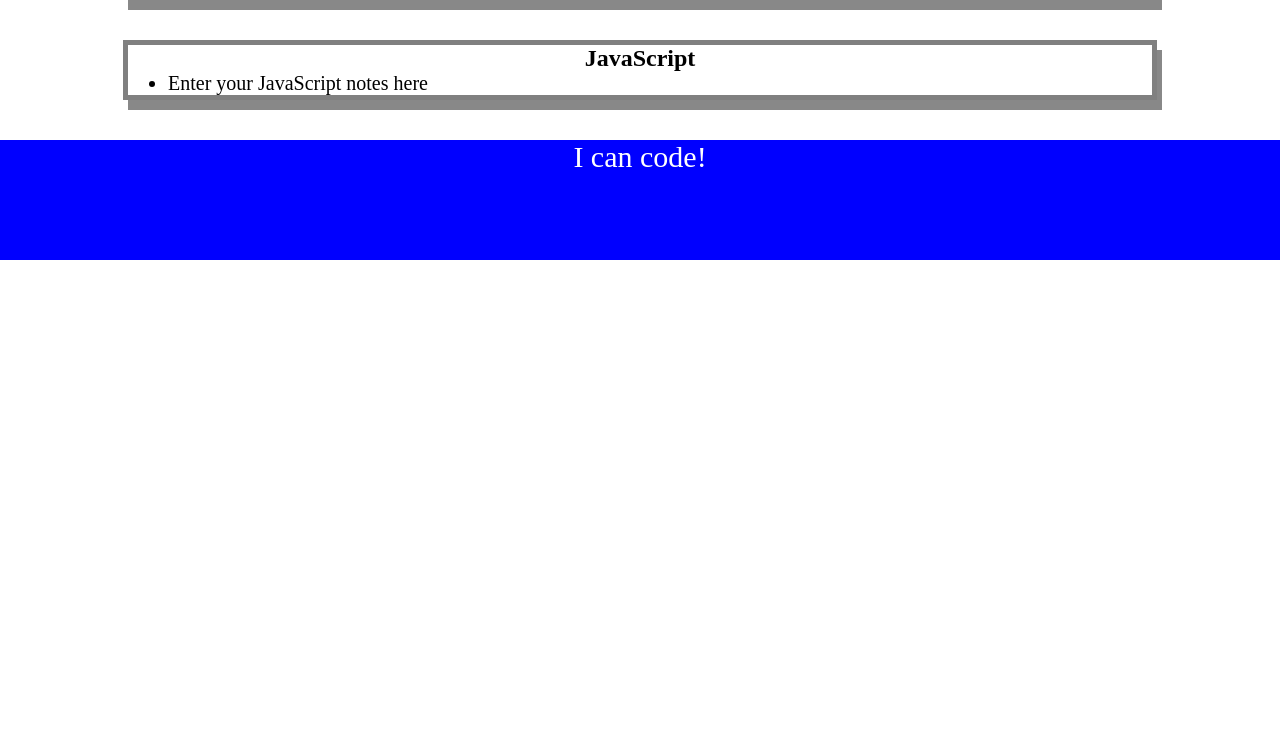
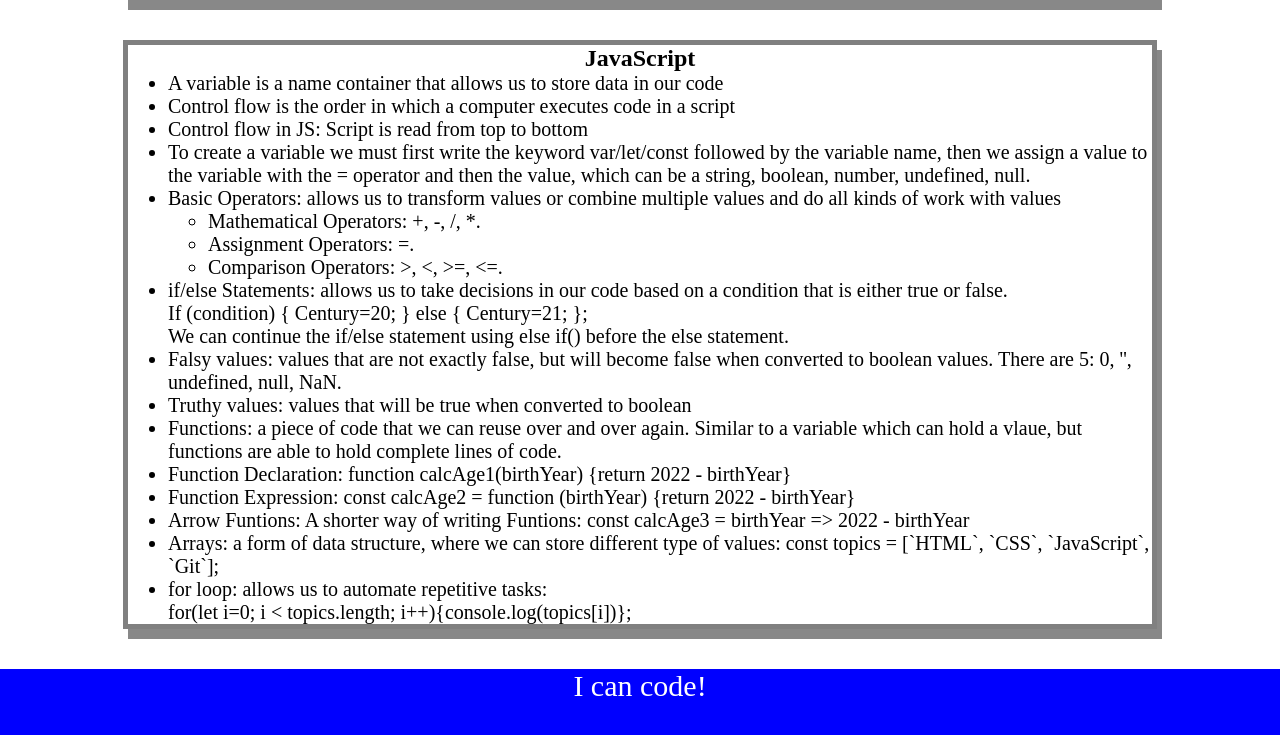
Before and after one commit to renfunny/Prework-Study-Guide, a plain HTML site: page index.html in a window 1280 px wide. Shown: the part 1340-2075 px from the top of the page. Before the commit the page ends 1600 px from the top, so only its background shows below. Drawn offline with Linux system fonts and the light colour scheme; files whose address does not match are found by name.

Commit message:
Added a funtion to the .js file and some JS notes in the .html file

```diff
--- a/assets/script.js
+++ b/assets/script.js
@@ -1,16 +1,26 @@
 var topics = [`HTML`, `CSS`, `Git`, `JavaScript`];
+var randomTopic = topics[Math.floor(Math.random() * topics.length)];
 
-for (i = 0; i < topics.length; i++) {
-  console.log(topics[i]);
+function listTopics() {
+  for (i = 0; i < topics.length; i++) {
+    console.log(topics[i]);
+  }
 }
-// if (topic === "HTML") {
-//   console.log("Let's study HTML!");
-// } else if (topic === "CSS") {
-//   console.log("Let's study CSS!");
-// } else if (topic === "Git") {
-//   console.log("Let's study Git!");
-// } else if (topic === "JavaScript") {
-//   console.log("Let's study JavaScript!");
-// } else {
-//   console.log("Please try again!");
-// }
+
+function selectTopic() {
+  if (randomTopic === "HTML") {
+    console.log("Let's study HTML!");
+  } else if (randomTopic === "CSS") {
+    console.log("Let's study CSS!");
+  } else if (randomTopic === "Git") {
+    console.log("Let's study Git!");
+  } else if (randomTopic === "JavaScript") {
+    console.log("Let's study JavaScript!");
+  } else {
+    console.log("Please try again!");
+  }
+}
+console.log(`Here are the topics we learned through Prework:`);
+listTopics();
+console.log(`Which topic should we study first?`);
+selectTopic();
--- a/index.html
+++ b/index.html
@@ -145,7 +145,70 @@
       <section class="card" id="javascript-section">
         <h2>JavaScript</h2>
         <ul>
-          <li>Enter your JavaScript notes here</li>
+          <li>
+            A variable is a name container that allows us to store data in our
+            code
+          </li>
+          <li>
+            Control flow is the order in which a computer executes code in a
+            script
+          </li>
+          <li>Control flow in JS: Script is read from top to bottom</li>
+          <li>
+            To create a variable we must first write the keyword var/let/const
+            followed by the variable name, then we assign a value to the
+            variable with the = operator and then the value, which can be a
+            string, boolean, number, undefined, null.
+          </li>
+          <li>
+            Basic Operators: allows us to transform values or combine multiple
+            values and do all kinds of work with values
+          </li>
+          <ul>
+            <li>Mathematical Operators: +, -, /, *.</li>
+            <li>Assignment Operators: =.</li>
+            <li>Comparison Operators: >, <, >=, <=.</li>
+          </ul>
+          <li>
+            if/else Statements: allows us to take decisions in our code based on
+            a condition that is either true or false. <br />
+            If (condition) { Century=20; } else { Century=21; }; <br />
+            We can continue the if/else statement using else if() before the
+            else statement.
+          </li>
+          <li>
+            Falsy values: values that are not exactly false, but will become
+            false when converted to boolean values. There are 5: 0, '',
+            undefined, null, NaN.
+          </li>
+          <li>
+            Truthy values: values that will be true when converted to boolean
+          </li>
+          <li>
+            Functions: a piece of code that we can reuse over and over again.
+            Similar to a variable which can hold a vlaue, but functions are able
+            to hold complete lines of code.
+          </li>
+          <li>
+            Function Declaration: function calcAge1(birthYear) {return 2022 -
+            birthYear}
+          </li>
+          <li>
+            Function Expression: const calcAge2 = function (birthYear) {return
+            2022 - birthYear}
+          </li>
+          <li>
+            Arrow Funtions: A shorter way of writing Funtions: const calcAge3 =
+            birthYear => 2022 - birthYear
+          </li>
+          <li>
+            Arrays: a form of data structure, where we can store different type
+            of values: const topics = [`HTML`, `CSS`, `JavaScript`, `Git`];
+          </li>
+          <li>
+            for loop: allows us to automate repetitive tasks: <br />
+            for(let i=0; i < topics.length; i++){console.log(topics[i])};
+          </li>
         </ul>
       </section>
     </main>
```
